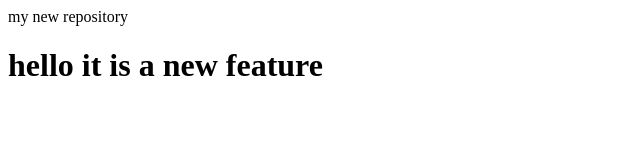
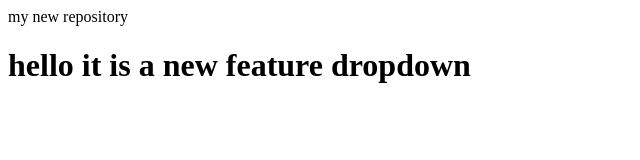
Before and after one commit to PriyankR24/local-repo, a plain HTML site: page index.html in a window 1280 px wide. Shown: the whole page, without its empty margins (0-640 px from the left). Drawn offline with Linux system fonts and the light colour scheme.

```diff
--- a/index.html
+++ b/index.html
@@ -1,5 +1,5 @@
 <p>my new repository</p>
-<h1>hello it is a new feature</h1>
+<h1>hello it is a new feature dropdown</h1>
 
 <!-- PS C:\Users\Priyank\OneDrive\Desktop\gitdemo> cd .\localdir\
 PS C:\Users\Priyank\OneDrive\Desktop\gitdemo\localdir> git branch
```
